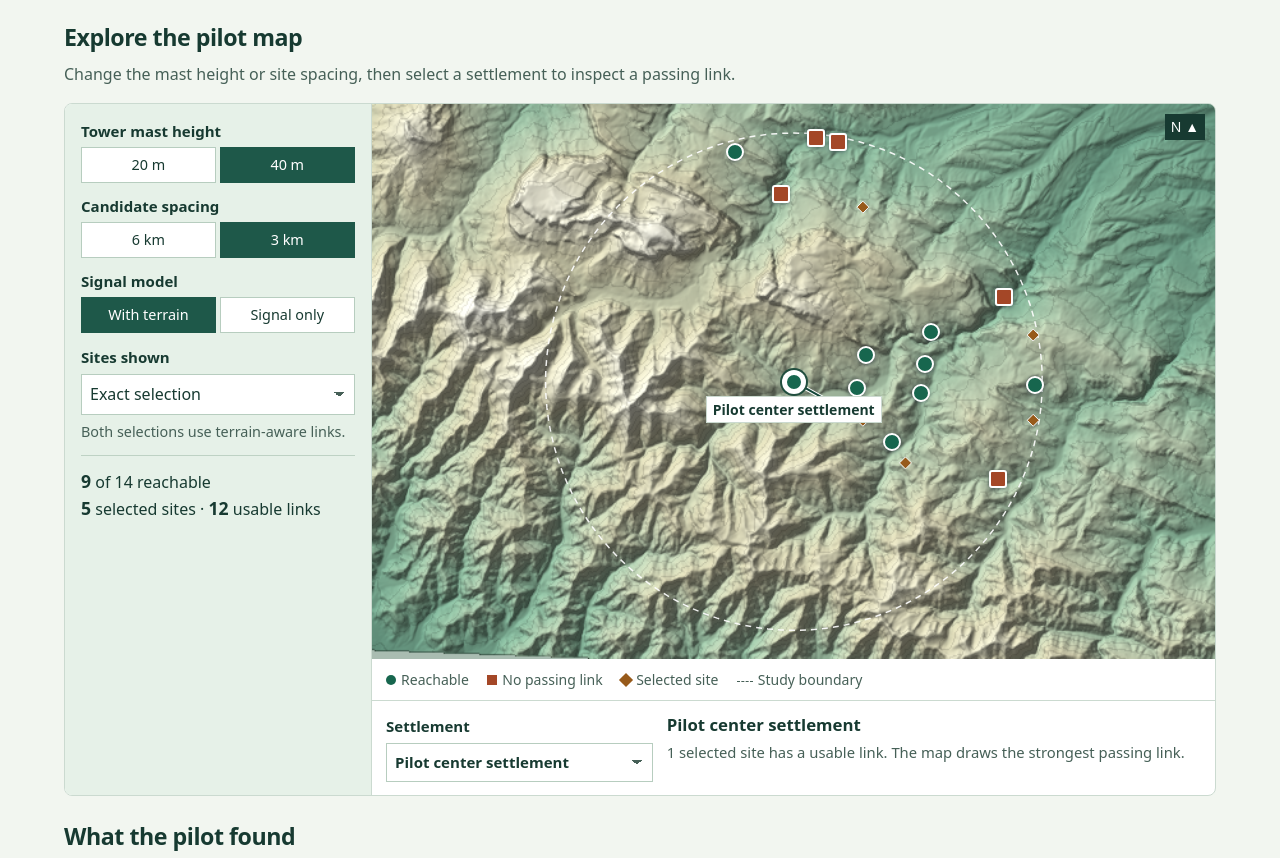
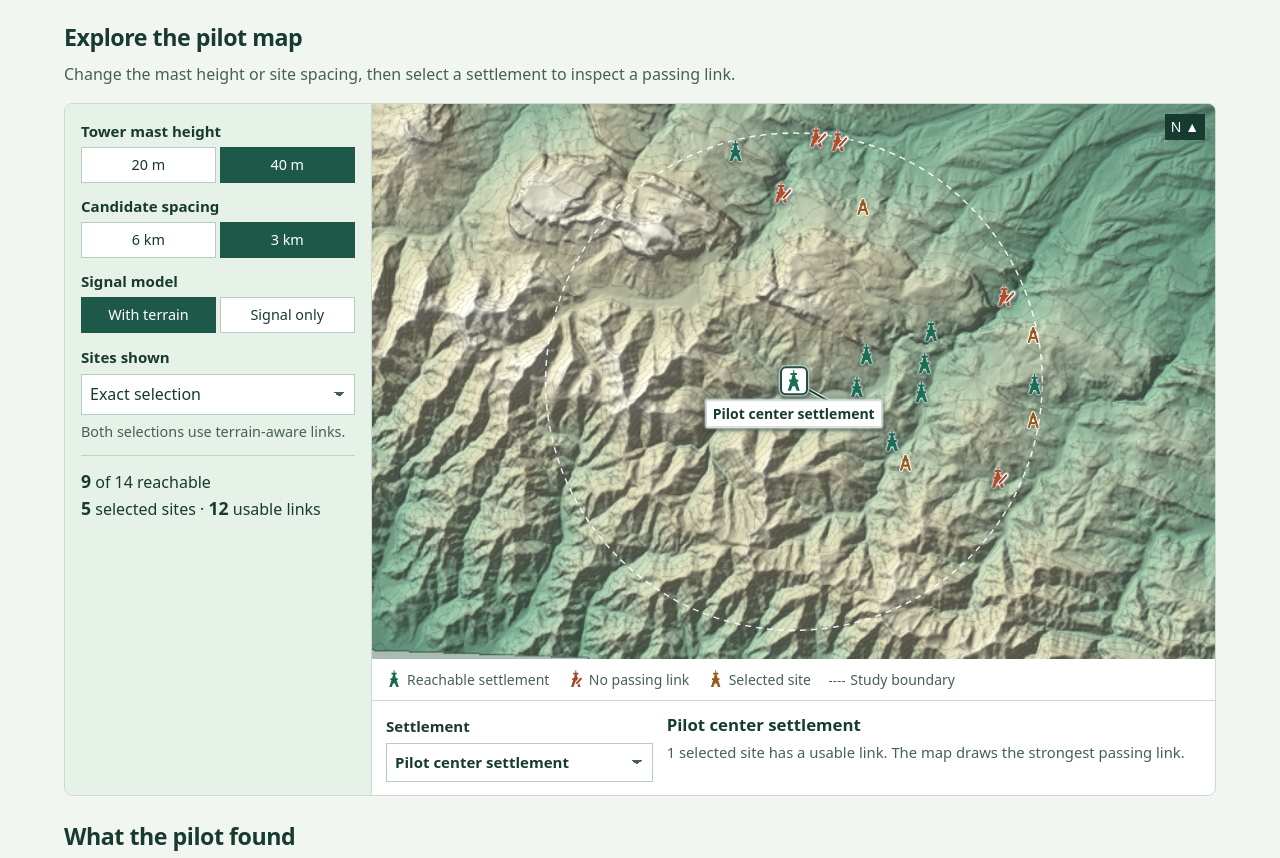
Before and after one commit to IskandarovIbrahim/Azerbaijan-Rural-Telecommunication-Coverage-Optimizer, a plain HTML site: page site/dist/index.html in a window 1280 px wide. Shown: the part 741-1599 px from the top of the page. Drawn offline with Linux system fonts and the light colour scheme.

Commit message:
style: use tower silhouettes on the coverage map

```diff
--- a/site/dist/app.js
+++ b/site/dist/app.js
@@ -69,21 +69,27 @@ function drawMap() {
 
   const sites = data.sites[activeCase.spacing];
   const displayIds = selectedSites ?? Object.keys(sites);
-  const radius = selectedSites ? 6 : 3.5;
-  context.fillStyle = selectedSites ? "#975a1a" : "#365f55";
-  context.strokeStyle = "#f3f7fa";
-  context.lineWidth = 1;
+  const size = selectedSites ? 7 : 4.25;
+  const siteColor = selectedSites ? "#975a1a" : "#365f55";
+  context.lineCap = "round";
+  context.lineJoin = "round";
   for (const id of displayIds) {
     const [x, y] = sites[id];
     const cx = x * width;
     const cy = y * height;
     context.beginPath();
-    context.moveTo(cx, cy - radius);
-    context.lineTo(cx + radius, cy);
-    context.lineTo(cx, cy + radius);
-    context.lineTo(cx - radius, cy);
-    context.closePath();
-    context.fill();
+    context.moveTo(cx - size * .62, cy + size);
+    context.lineTo(cx, cy - size);
+    context.lineTo(cx + size * .62, cy + size);
+    context.moveTo(cx - size * .31, cy - size * .4);
+    context.lineTo(cx + size * .31, cy - size * .4);
+    context.moveTo(cx - size * .36, cy + size * .4);
+    context.lineTo(cx + size * .36, cy + size * .4);
+    context.strokeStyle = "#fff";
+    context.lineWidth = selectedSites ? 4 : 2.6;
+    context.stroke();
+    context.strokeStyle = siteColor;
+    context.lineWidth = selectedSites ? 2.2 : 1.2;
     context.stroke();
   }
 
@@ -121,6 +127,7 @@ function render() {
   document.querySelector("#reachable").textContent = activeView.reachable;
   document.querySelector("#site-count").textContent = selectedSites?.length ?? activeCase.candidates;
   document.querySelector("#site-label").textContent = selectedSites ? "selected sites" : "candidate sites";
+  document.querySelector("#legend-mast").classList.toggle("candidate", !selectedSites);
   document.querySelector("#legend-site").textContent = selectedSites ? "Selected site" : "Candidate site";
   document.querySelector("#links").textContent = activeView.links;
 
--- a/site/dist/index.html
+++ b/site/dist/index.html
@@ -93,7 +93,7 @@
               <div id="markers" class="markers"></div>
               <span class="north" aria-label="North">N <span aria-hidden="true">▲</span></span>
             </div>
-            <div class="legend"><span><i class="dot yes"></i>Reachable</span><span><i class="dot no"></i>No passing link</span><span><i class="dot site"></i><span id="legend-site">Selected site</span></span><span><i class="dash"></i>Study boundary</span></div>
+            <div class="legend"><span><i class="legend-mast yes" aria-hidden="true"></i>Reachable settlement</span><span><i class="legend-mast no" aria-hidden="true"></i>No passing link</span><span><i class="legend-mast" id="legend-mast" aria-hidden="true"></i><span id="legend-site">Selected site</span></span><span><i class="dash"></i>Study boundary</span></div>
             <div class="selection">
               <label class="select-wrap" for="settlement">Settlement<select id="settlement"></select></label>
               <div><h3 id="settlement-name">Pilot center settlement</h3><p id="settlement-detail" aria-live="polite"></p></div>
--- a/site/dist/styles.css
+++ b/site/dist/styles.css
@@ -145,19 +145,61 @@ select:disabled { color: var(--muted); opacity: .75; }
 .map img, .map canvas, .markers { position: absolute; inset: 0; width: 100%; height: 100%; }
 .map img { object-fit: fill; }
 .map canvas { pointer-events: none; }
-.marker { position: absolute; transform: translate(-50%, -50%); padding: 0; width: 18px; height: 18px; border: 2px solid #fff; z-index: 1; box-shadow: 0 1px 4px #18293580; cursor: pointer; }
-.marker.reached { background: var(--green); border-radius: 100%; }
-.marker.unreached { background: var(--rust); border-radius: 3px; }
-.marker[aria-pressed=true] { z-index: 3; box-shadow: 0 0 0 3px #fff, 0 0 0 5px #214e3e; }
+.marker {
+  position: absolute;
+  transform: translate(-50%, -55%);
+  width: 24px;
+  height: 25px;
+  padding: 0;
+  border: 0;
+  border-radius: 4px;
+  background: transparent;
+  z-index: 1;
+  cursor: pointer;
+}
+.marker.reached, .legend-mast.yes { --mast-fill: var(--green); }
+.marker.unreached, .legend-mast.no { --mast-fill: var(--rust); }
+.marker::before, .legend-mast::before {
+  position: absolute;
+  inset: 2px;
+  background: var(--mast-fill, var(--tower));
+  clip-path: polygon(47% 0, 53% 0, 53% 15%, 66% 15%, 66% 25%, 56% 25%, 62% 47%, 73% 47%, 73% 57%, 66% 57%, 80% 100%, 65% 100%, 56% 78%, 44% 78%, 35% 100%, 20% 100%, 34% 57%, 27% 57%, 27% 47%, 38% 47%, 44% 25%, 34% 25%, 34% 15%, 47% 15%);
+  content: "";
+}
+.marker::before {
+  filter: brightness(1.08);
+}
+.marker {
+  filter: drop-shadow(0 0 1px #fff) drop-shadow(0 0 1px #fff) drop-shadow(0 1px 2px #132c24);
+}
+.marker.unreached::after, .legend-mast.no::after {
+  position: absolute;
+  width: 48%;
+  height: 2px;
+  top: 49%;
+  right: 0;
+  background: var(--rust);
+  border: 1px solid #fff;
+  border-radius: 2px;
+  transform: rotate(-48deg);
+  content: "";
+}
+.marker[aria-pressed=true] { z-index: 3; background: #fff; box-shadow: 0 0 0 2px #214e3e; }
 .marker-label { display: none; position: absolute; top: calc(100% + 7px); left: 50%; transform: translateX(-50%); white-space: nowrap; padding: 2px 6px; color: var(--ink); background: #fff; border: 1px solid var(--line); font-size: .875rem; font-weight: 650; pointer-events: none; }
 .marker:hover .marker-label, .marker:focus-visible .marker-label, .marker[aria-pressed=true] .marker-label { display: inline-block; }
 .north { position: absolute; right: 10px; top: 10px; color: #fff; background: #173a31; padding: 2px 6px; font-size: .875rem; }
 .legend { display: flex; flex-wrap: wrap; gap: .5rem 1.15rem; padding: .62rem .9rem; border-bottom: 1px solid var(--line); font-size: .875rem; color: var(--muted); }
-.dot, .dash { display: inline-block; width: 10px; height: 10px; margin-right: 5px; }
-.dot.yes { background: var(--green); border-radius: 100%; }
-.dot.no { background: var(--rust); }
-.dot.site { background: var(--tower); transform: rotate(45deg); }
-.dash { width: 16px; height: 4px; border-top: 1px dashed var(--muted); }
+.legend-mast {
+  display: inline-block;
+  position: relative;
+  vertical-align: -.16rem;
+  width: 16px;
+  height: 17px;
+  margin-right: 5px;
+}
+.legend-mast::before { inset: 0; }
+.legend-mast.candidate { --mast-fill: #365f55; }
+.dash { display: inline-block; width: 16px; height: 4px; margin-right: 5px; border-top: 1px dashed var(--muted); }
 .selection { display: grid; grid-template-columns: minmax(135px, 1fr) 2fr; gap: .85rem; padding: .85rem .9rem; }
 .selection p { margin: 0; color: var(--muted); font-size: .925rem; }
 
```
